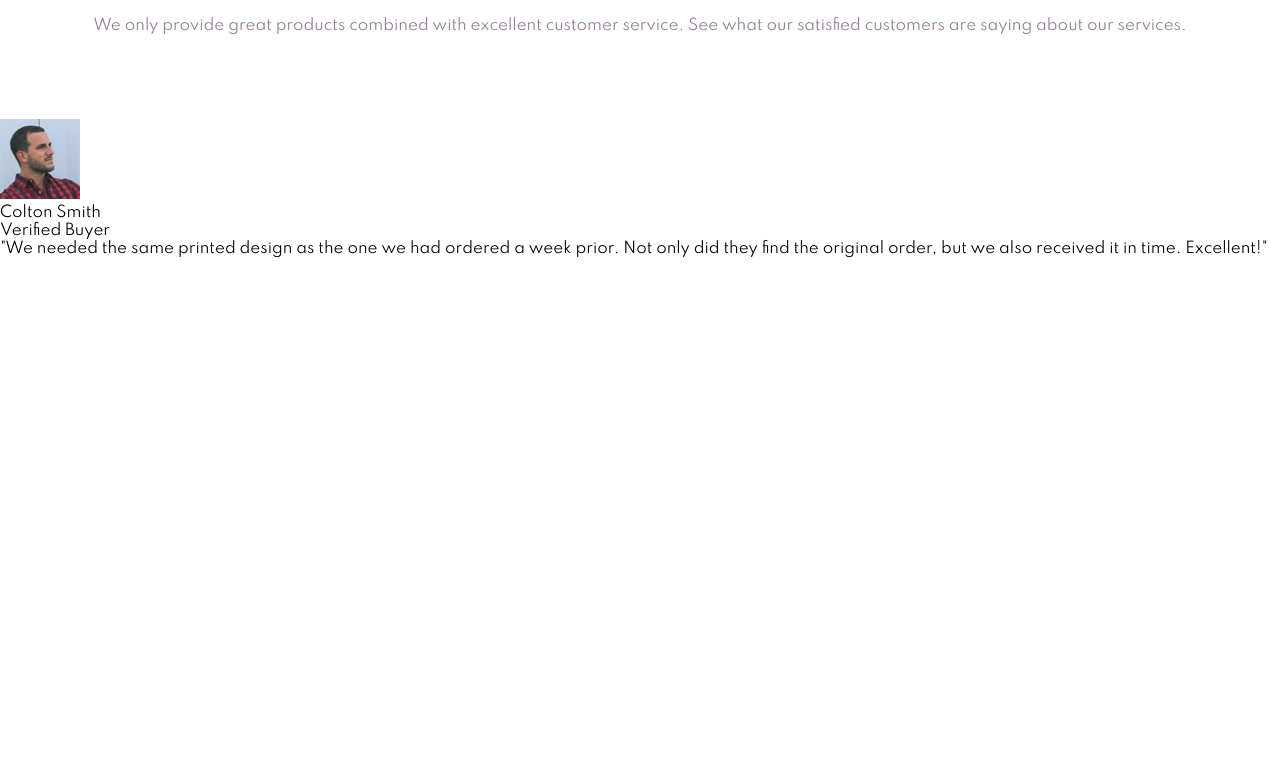
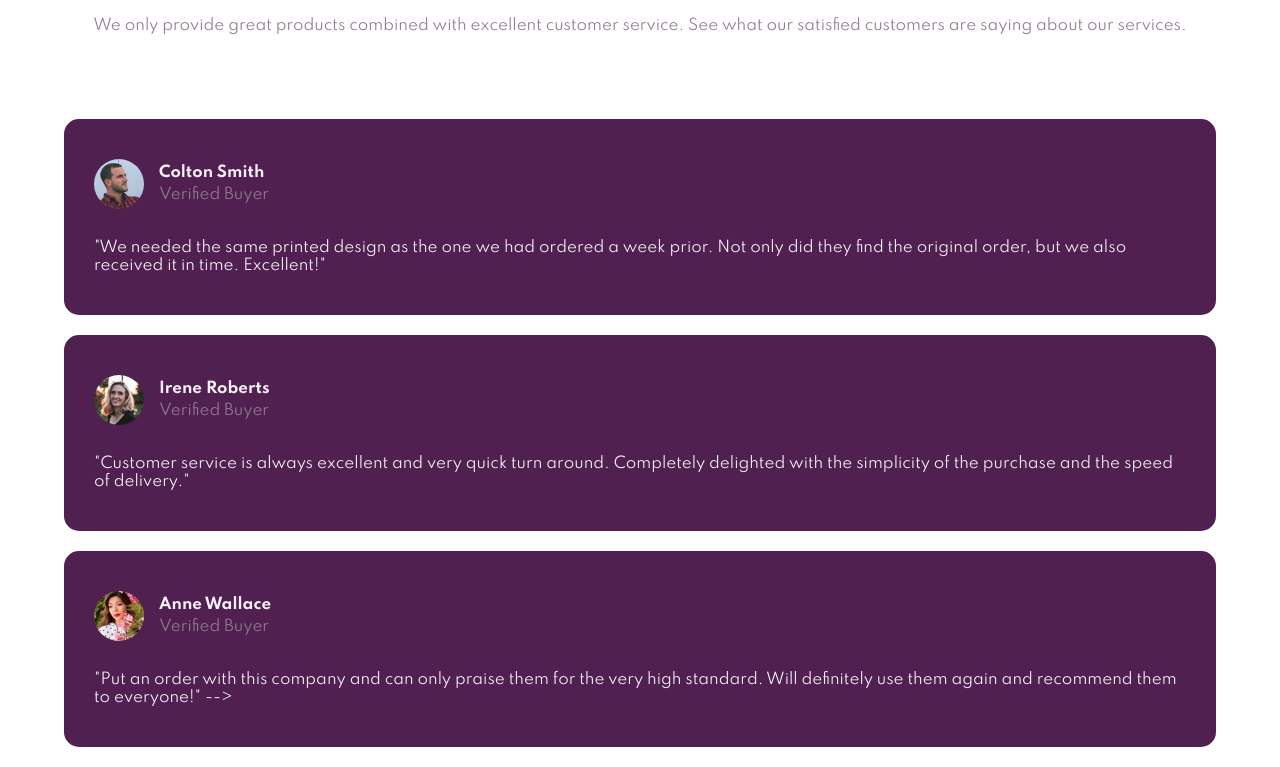
Before and after one commit to AMLO-Bot/frontend-master-01, a plain HTML site: page index.html in a window 1280 px wide. Shown: the part 181-948 px from the top of the page. Before the commit the page ends 800 px from the top, so only its background shows below. Drawn offline with Linux system fonts and the light colour scheme.

Commit message:
Card wrapper finished

```diff
--- a/index.html
+++ b/index.html
@@ -33,16 +33,47 @@
     <main class="card-wrapper">
       <article class="card">
         <div class="card-title">
-
-            <img src="./images/image-colton.jpg" alt="Colton">
-            <figcaption>Colton Smith<br>
-            Verified Buyer</figcaption>
-
+            <img class="card-profile_pic" src="./images/image-colton.jpg" alt="Colton">
+            <div class="card-profile_description">
+              <p class="profile-name">Colton Smith</p>
+              <p class="profile-status">Verified Buyer</p>
+            </div>
         </div>
         <div class="card-content">
-          <p>"We needed the same printed design as the one we had ordered a week prior.
-          Not only did they find the original order, but we also received it in time.
-          Excellent!"</p>
+          <p>"We needed the same printed design as the one we had
+            ordered a week prior. Not only did they find the
+            original order, but we also received it in time. Excellent!"
+          </p>
+        </div>
+      </article>
+      <article class="card">
+        <div class="card-title">
+            <img class="card-profile_pic" src="./images/image-irene.jpg" alt="Colton">
+            <div class="card-profile_description">
+              <p class="profile-name">Irene Roberts</p>
+              <p class="profile-status">Verified Buyer</p>
+            </div>
+        </div>
+        <div class="card-content">
+          <p>"Customer service is always excellent and very quick turn
+            around. Completely delighted with the simplicity of the
+            purchase and the speed of delivery."
+          </p>
+        </div>
+      </article>
+      <article class="card">
+        <div class="card-title">
+            <img class="card-profile_pic" src="./images/image-anne.jpg" alt="Colton">
+            <div class="card-profile_description">
+              <p class="profile-name">Anne Wallace</p>
+              <p class="profile-status">Verified Buyer</p>
+            </div>
+        </div>
+        <div class="card-content">
+          <p>"Put an order with this company and can only praise
+            them for the very high standard. Will definitely use
+            them again and recommend them to everyone!" -->
+          </p>
         </div>
       </article>
     </main>
@@ -65,12 +96,9 @@
 
 
 
-    Irene Roberts
+
     Verified Buyer
-    "Customer service is always excellent and very quick turn around. Completely
-    delighted with the simplicity of the purchase and the speed of delivery."
 
-    Anne Wallace
+
+
     Verified Buyer
-    "Put an order with this company and can only praise them for the very high
-    standard. Will definitely use them again and recommend them to everyone!" -->
--- a/styles/main.css
+++ b/styles/main.css
@@ -6,10 +6,10 @@ Media query breakṕoint
   /* Background Colors*/
   --card-bg: hsl(300, 43%, 22%);
   --rate-bg: hsl(333, 80%, 67%);
-    --body-bg: hsl(0, 0%, 100%);
+  --body-bg: hsl(0, 0%, 100%);
   /* Font Colors */
-  --title-flavor-color: hsl(303, 10%, 53%);
-  --card-verified_buyer-color: hsl(300, 24%, 96%);
+  --card-verified_buyer-color: hsl(303, 10%, 53%);
+  --title-flavor-color: hsl(300, 24%, 96%);
 }
 
 * {
@@ -38,25 +38,70 @@ html {
   width: 100%;
   text-align: center;
 }
-
 .title-container > h1 {
   font-size: 3.0rem;
   margin-top: 70px;
   margin-bottom: 20px;
 }
-
 .title-container > p {
-  color:var(--title-flavor-color);
+  color:var(--card-verified_buyer-color);
   margin-top: 20px;
   margin-left: 15px;
   margin-right: 15px;
   /* margin-bottom: 50px; */
 }
+
+
 /* 2nd Container rewiew cards */
-/* try flex direction */
 .card-wrapper{
+  display: flex;
+  flex-direction: column;
+  align-items: center;
+}
 
+
+/* Individual card */
+.card {
+  background-color: var(--card-bg);
+  color: var(--title-flavor-color);
+  margin-bottom: 20px;
+  width: 90%;
+  padding: 40px 30px;
+  border-radius: 15px;
 }
+/* Division including profile pic and name and description */
+.card-title{
+  display: flex;
+  flex-direction: row;
+  align-items: center;
+  padding-bottom: 30px;
+}
+/* Picture from profile */
+.card-profile_pic {
+  border-radius: 50%;
+  width: 50px;
+  height: auto;
+}
+/* Division with name and status */
+.card-profile_description{
+  padding-left: 15px;
+  height: 40px;
+  display: flex;
+  flex-direction: column;
+  justify-content: space-between;
+}
+/* Name and Status styles */
+.profile-name{
+  font-weight: 700;
+  margin-top: 30px:
+}
+.profile-status {
+  color: var(--card-verified_buyer-color);
+  font-weight:400;
+}
+.card-content{width: 100%}
+
+
 /* 3rd container rates cards */
 .rates-wrapper{
 
```
